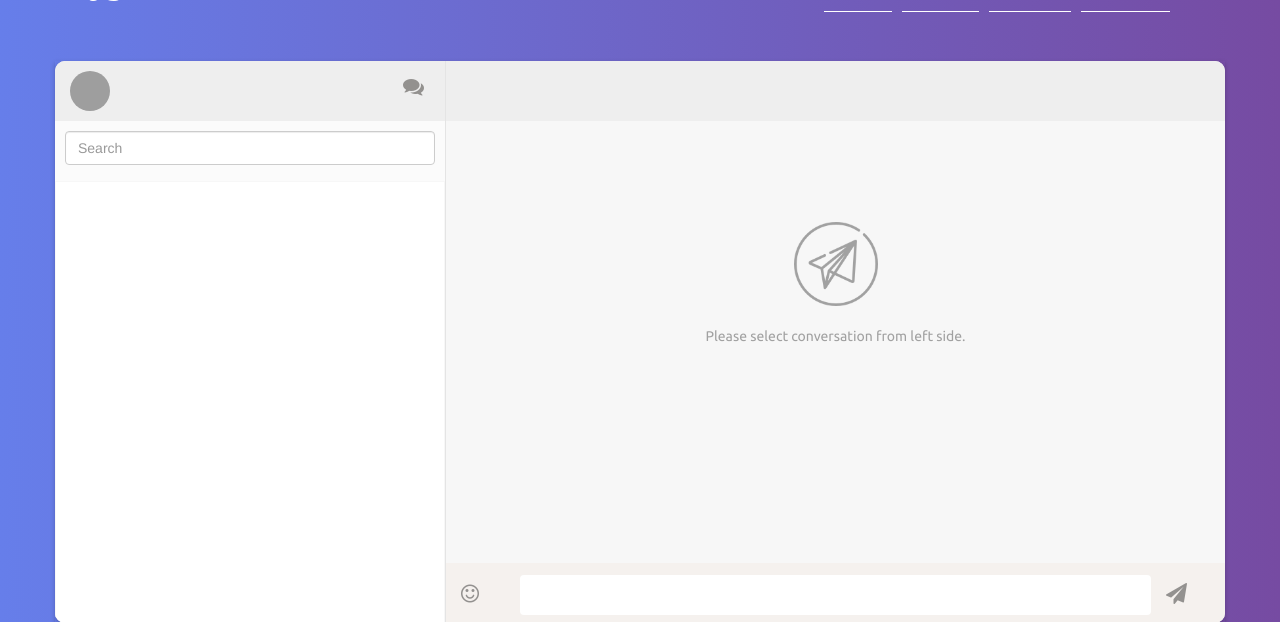
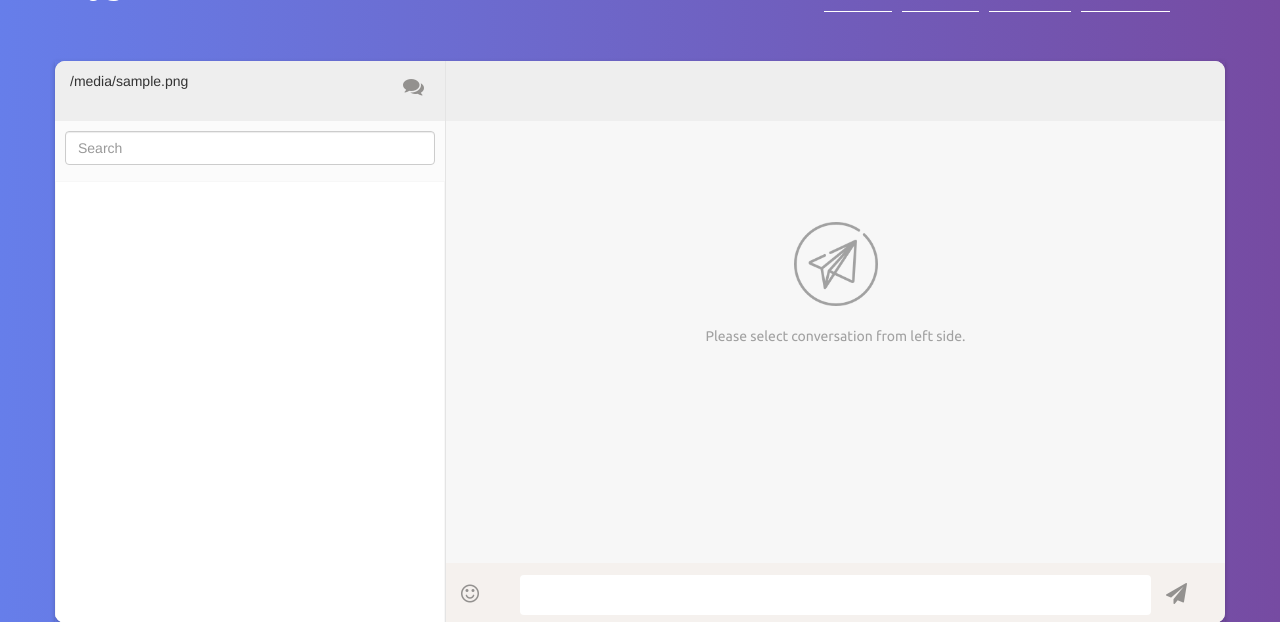
Before and after one commit to HarisDev/pygram, a Django app: template app/templates/main/chat.html in a window 1280 px wide. Shown: the part 59-681 px from the top of the page. Run offline with Django 3.2, Linux system fonts and the light colour scheme; the template is opened without the code that fills it: most values are stand-ins (such as "Sample title", 1, 10 or a date in 2020); parts of the project's set-up code (start-up, migrations or seed data) failed here and were passed over; some libraries are stand-ins or nearby versions; grey boxes are pictures that could not be loaded.

Commit message:
AJAX Chat

```diff
--- a/app/templates/main/chat.html
+++ b/app/templates/main/chat.html
@@ -14,7 +14,7 @@
             <div class="row heading">
               <div class="col-sm-3 col-xs-3 heading-avatar">
                 <div class="heading-avatar-icon">
-                  <img src="https://bootdey.com/img/Content/avatar/avatar1.png">
+                 {{ current_user_avatar|safe }}
                 </div>
               </div>
 
--- a/app/views/chat.py
+++ b/app/views/chat.py
@@ -68,5 +68,5 @@ def chat(request):
                         </div>
                       </div>
             """
-
-    return render(request, 'main/chat.html', {"friends_list": friends_list})
+    current_user_avatar = """<img width="40" src='/media/""" + str(request.user.avatar) + """' />"""
+    return render(request, 'main/chat.html', {"friends_list": friends_list, 'current_user_avatar': current_user_avatar})
```
